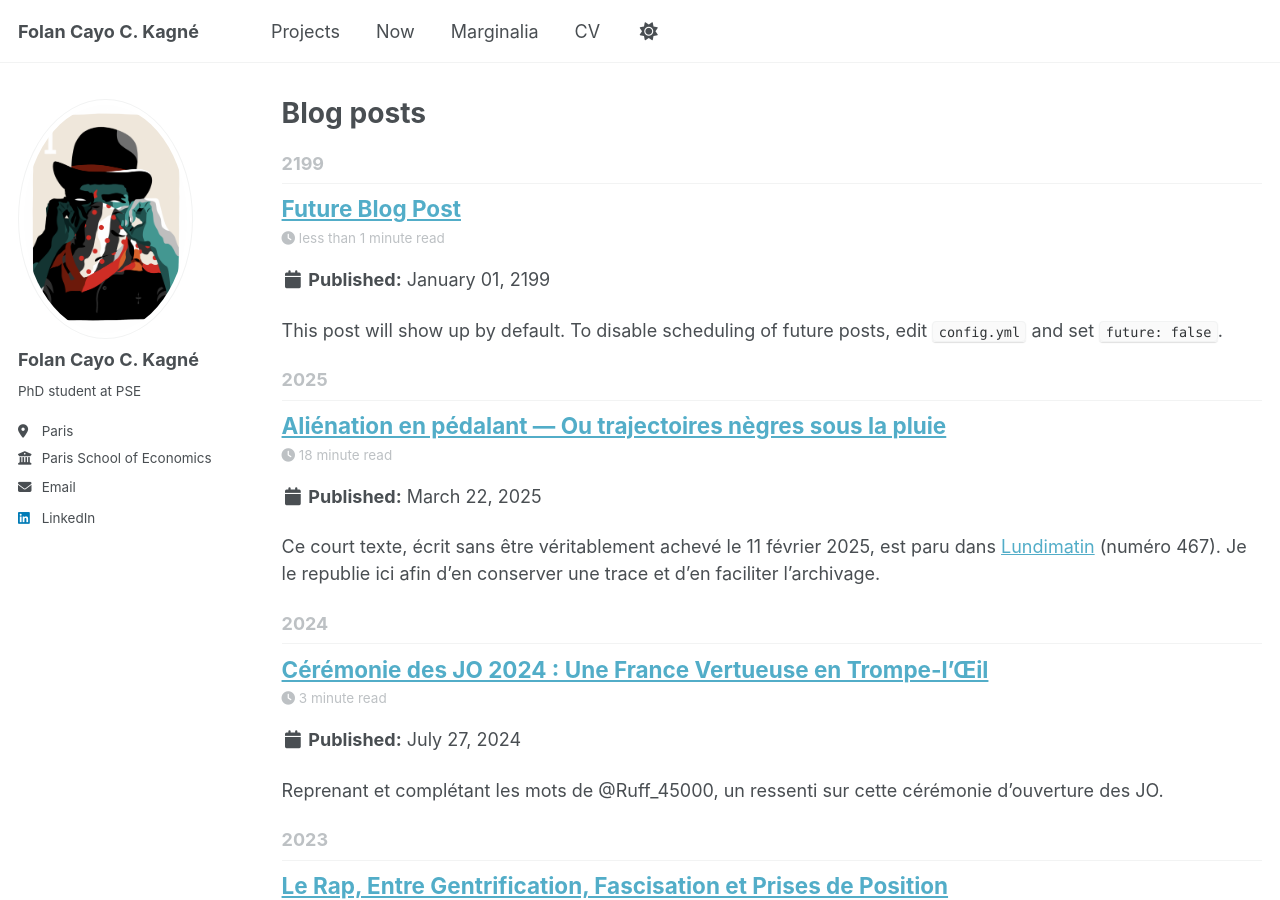
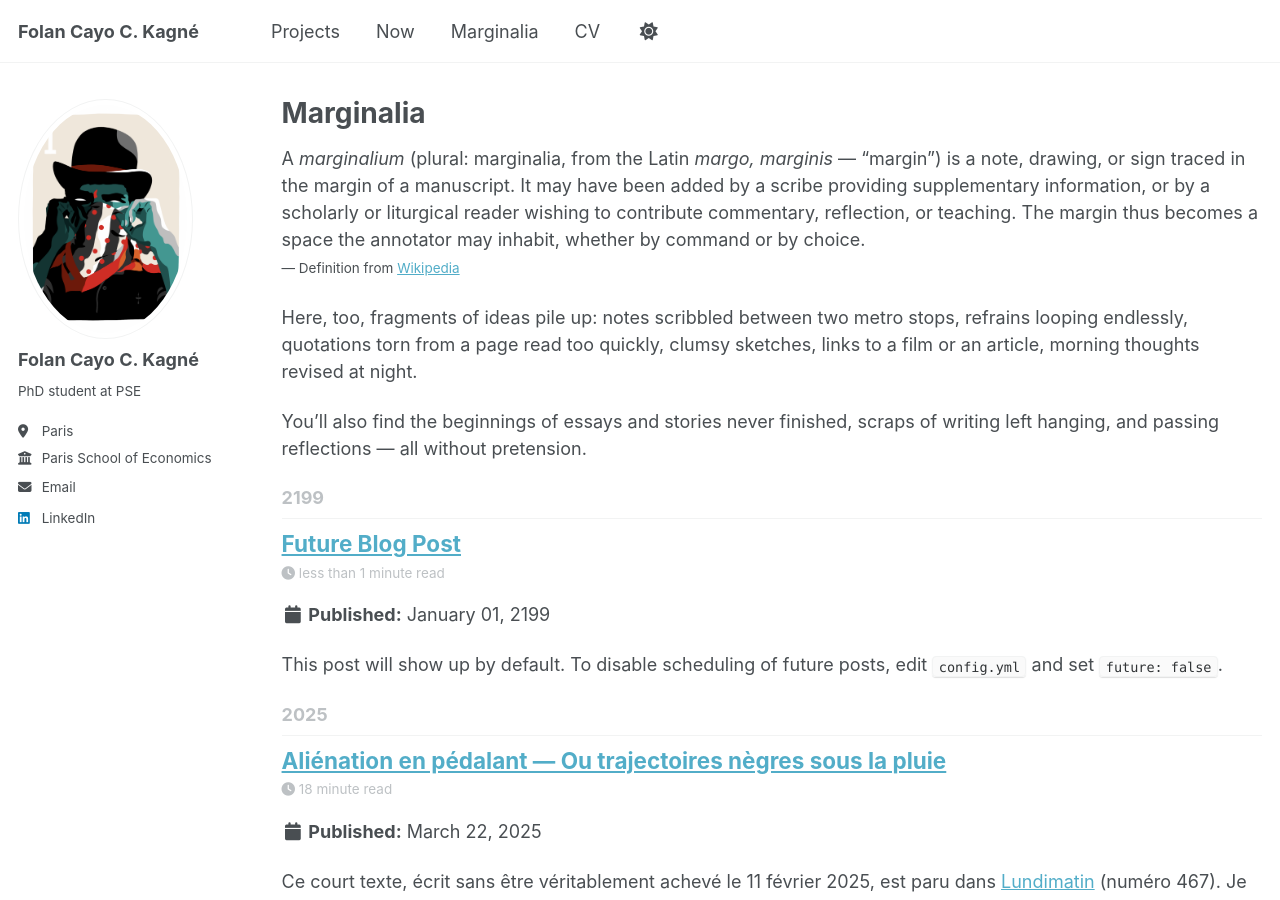
Before and after one commit to folankagne/folankagne.github.io, a Jekyll site: the page built from _pages/year-archive.html, in a window 1280 px wide and 900 px high. Built offline with Jekyll 4.4.1, drawn with Linux system fonts in a browser that asks for light colours; a script that is not in the unit is left out.

Commit message:
Update year-archive.html

```diff
--- a/_pages/year-archive.html
+++ b/_pages/year-archive.html
@@ -1,11 +1,44 @@
 ---
 layout: archive
 permalink: /year-archive/
-title: "Blog posts"
+title: "Marginalia"
 author_profile: true
 redirect_from:
   - /wordpress/blog-posts/
 ---
+
+
+<p>
+A <em>marginalium</em> (plural: marginalia, from the Latin <em>margo, marginis</em> — “margin”)
+is a note, drawing, or sign traced in the margin of a manuscript. It may have been added by a scribe
+providing supplementary information, or by a scholarly or liturgical reader wishing to contribute commentary,
+reflection, or teaching. The margin thus becomes a space the annotator may inhabit,
+whether by command or by choice.
+<br>
+<small>— Definition from <a href="https://fr.wikipedia.org/wiki/Marginalium" target="_blank">Wikipedia</a></small>
+</p>
+
+<!--
+<p>
+According to <a href="https://fr.wikipedia.org/wiki/Marginalium" target="_blank">Wikipedia</a>,
+a <em>marginalium</em> (plural: marginalia, from the Latin <em>margo, marginis</em> — “margin”)
+is a note, drawing, or sign traced in the margin of a manuscript. It may have been added by a scribe
+providing supplementary information, or by a scholarly or liturgical reader wishing to contribute commentary,
+reflection, or teaching. The margin thus becomes a space the annotator may inhabit,
+whether by command or by choice.
+</p>
+-->
+
+<p>
+Here, too, fragments of ideas pile up: notes scribbled between two metro stops, refrains looping endlessly,
+quotations torn from a page read too quickly, clumsy sketches, links to a film or an article,
+morning thoughts revised at night.
+</p>
+
+<p>
+You’ll also find the beginnings of essays and stories never finished, scraps of writing left hanging,
+and passing reflections — all without pretension.
+</p>
 
 {% include base_path %}
 {% capture written_year %}'None'{% endcapture %}
```
